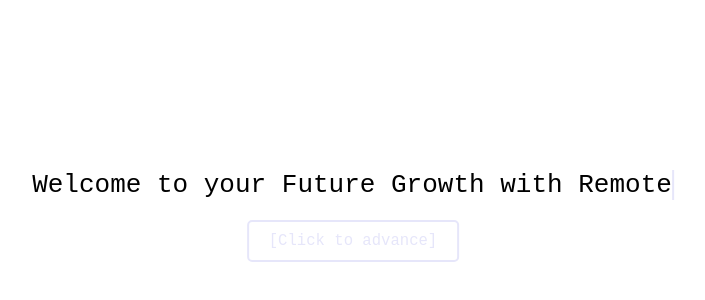
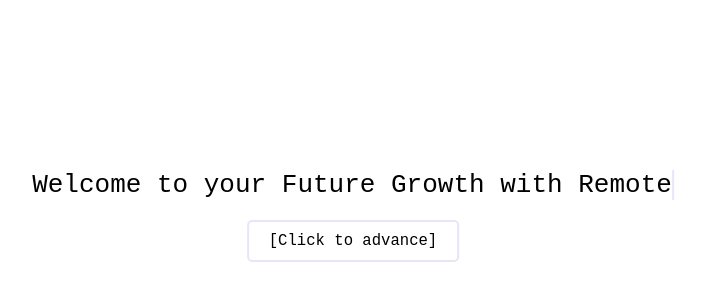
Before and after one commit to uxtq-1/dots2, a plain HTML site: page index.html in a window 1280 px wide. Shown: the part 184-484 px from the top of the page, without its empty margins (287-992 px from the left). Drawn offline with Linux system fonts and the light colour scheme.

Commit message:
Update index.html

```diff
--- a/index.html
+++ b/index.html
@@ -45,7 +45,7 @@
   border-radius: 5px;
   transition: background 0.3s, border-color 0.3s, color 0.3s;
   display: inline-block;
-  color: lavender;
+  color: black;
   background: transparent;
 }
 #advance:hover {
```
